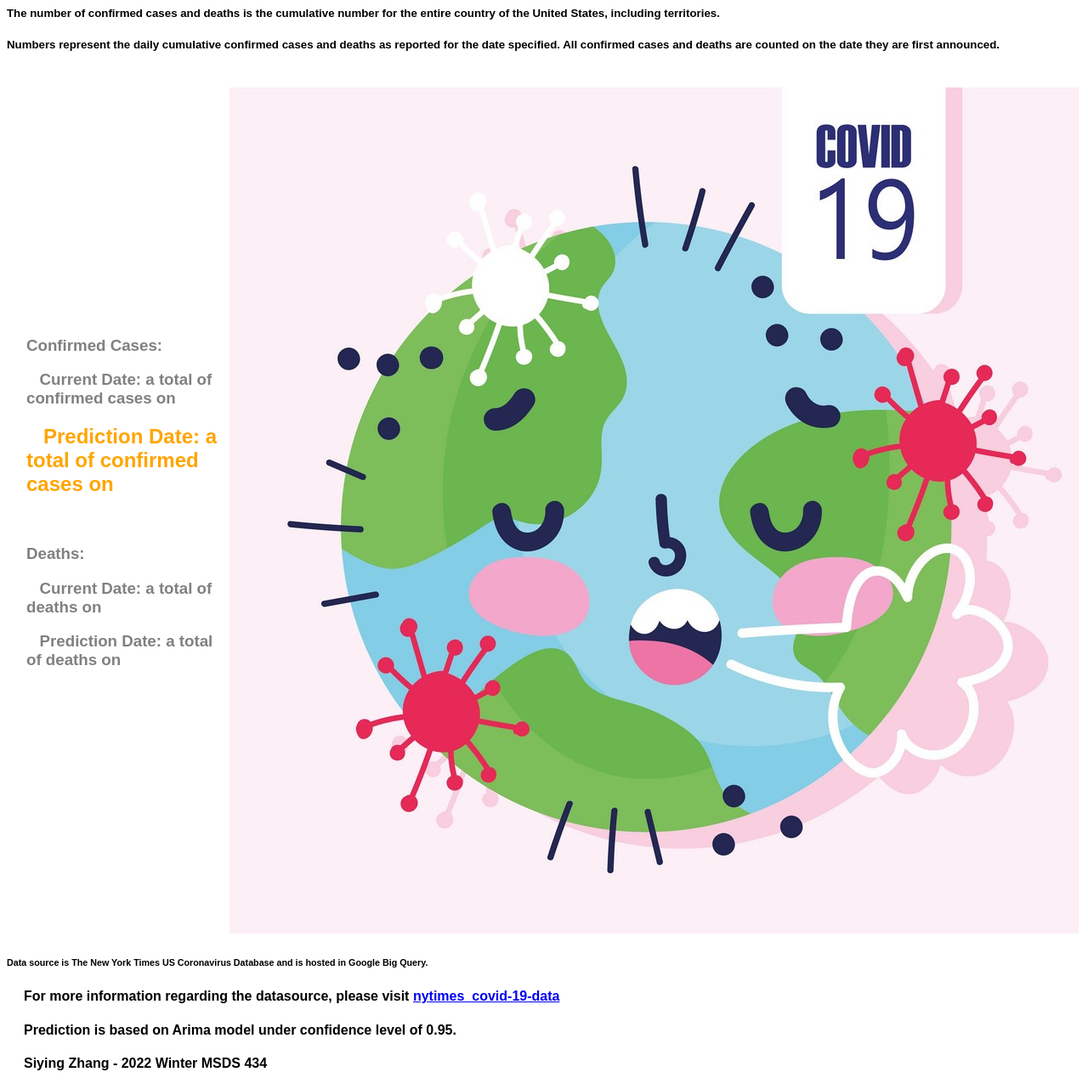
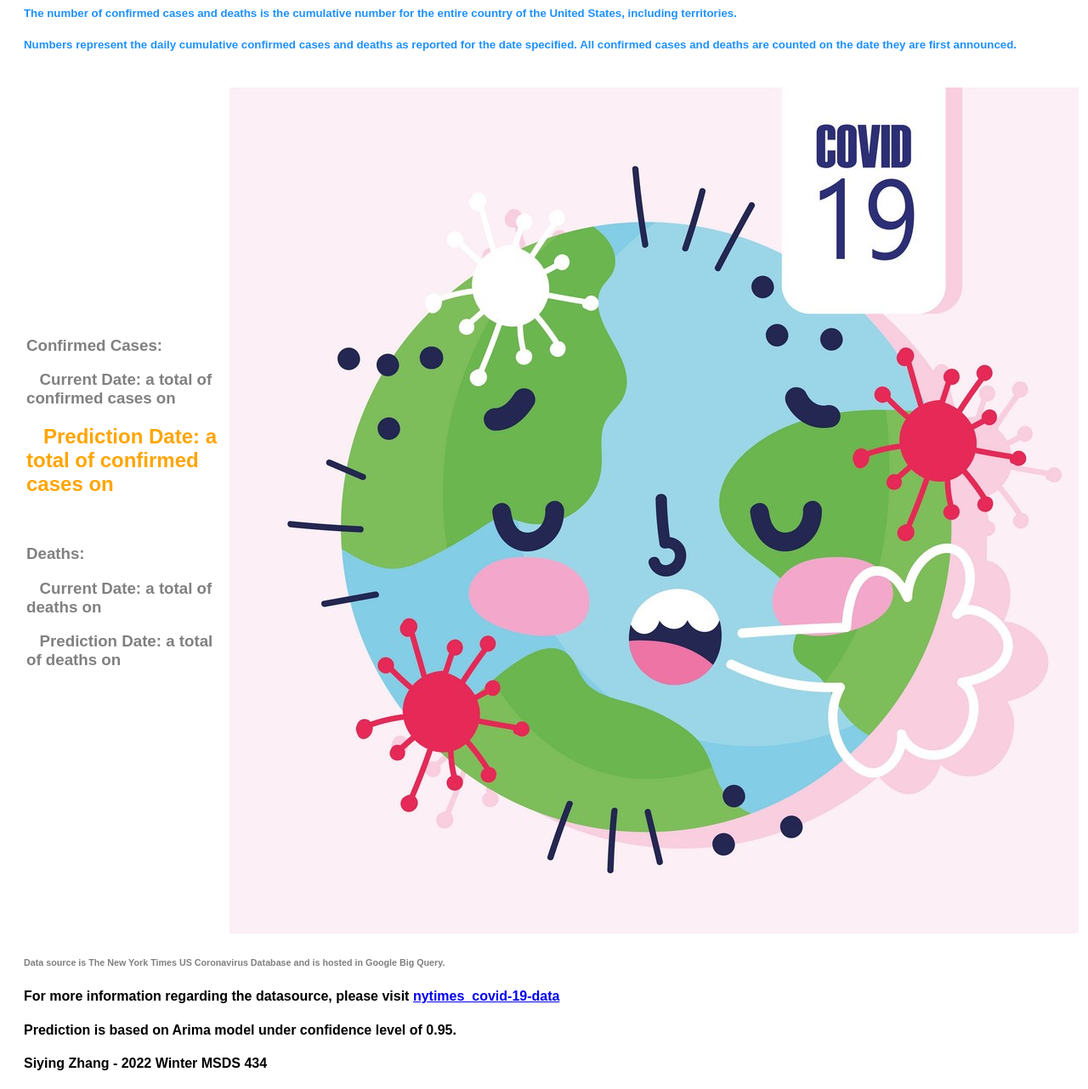
Before and after one commit to szhang12345/MSDS-434, a Flask app: template templates/page.html in a window 1280 px wide. Shown: the whole page at 85% size. Run offline with Flask 2, Linux system fonts and the light colour scheme; the template is opened without the code that fills it, so the values that code supplies are empty.

Commit message:
Update covid19.css

```diff
--- a/static/styles/covid19.css
+++ b/static/styles/covid19.css
@@ -23,3 +23,17 @@
   margin-left: 20px;
 
 }
+
+h5 {
+  color: DodgerBlue;
+  margin-left: 20px;
+
+
+}
+
+h6 {
+  color: Gray;
+  margin-left: 20px;
+
+
+}
```
